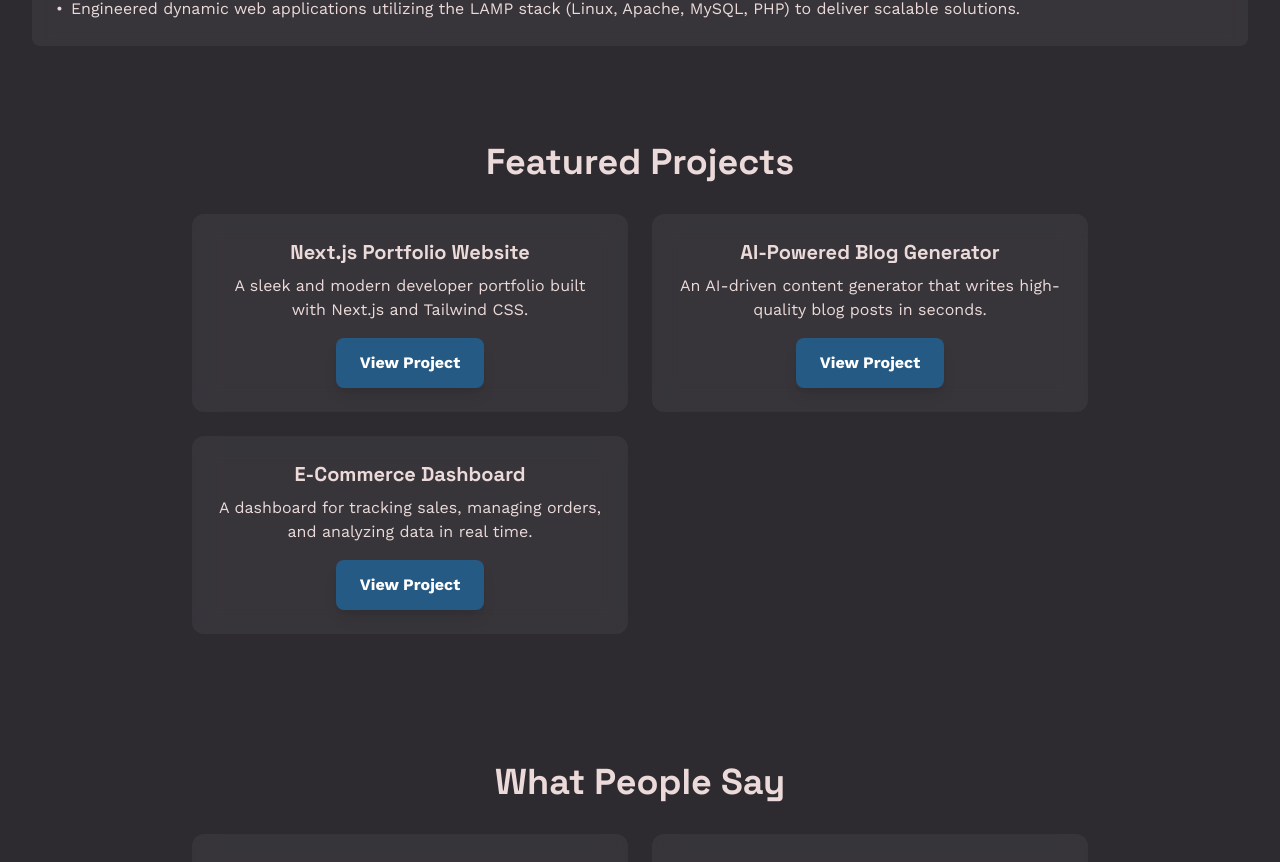
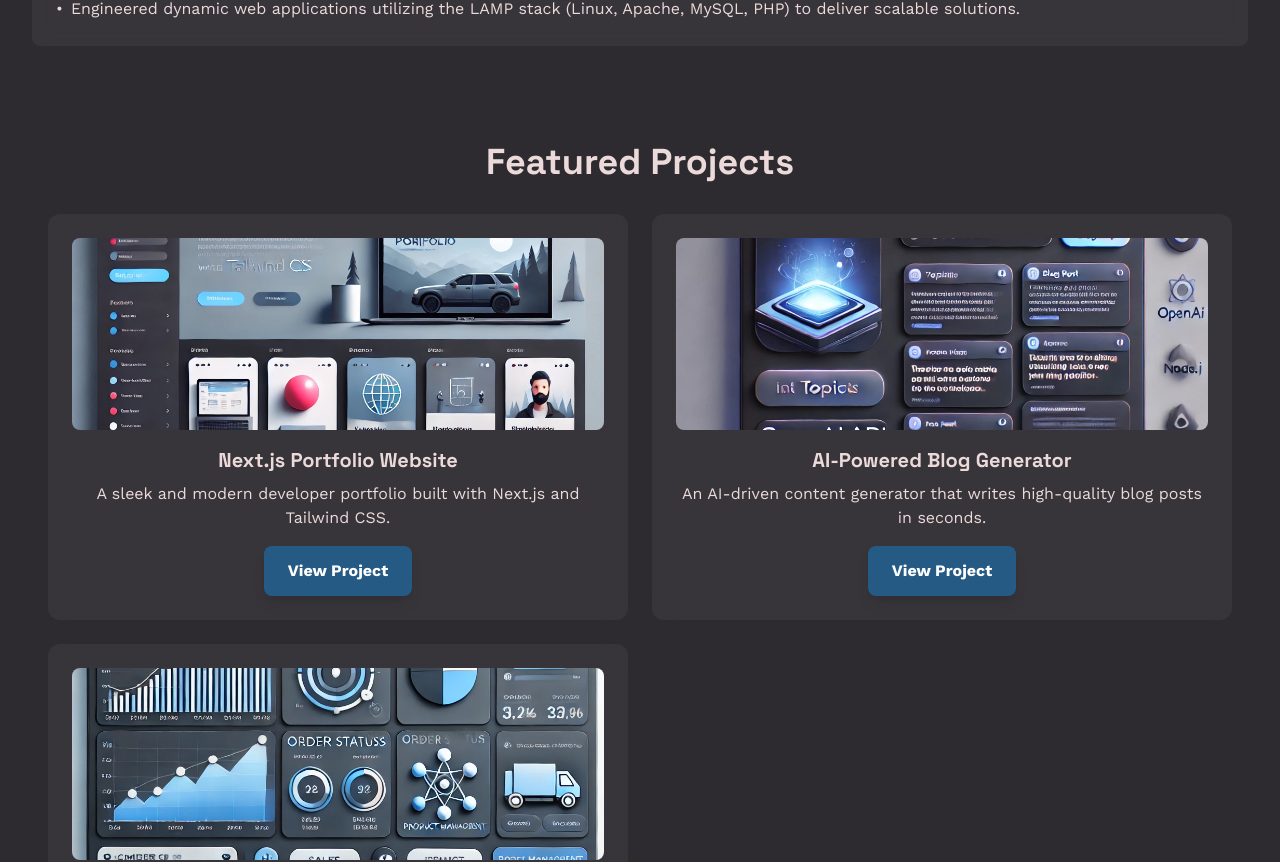
Before and after one commit to Crklemz/portfolio-website, a Next.js app: page / in a window 1280 px wide. Shown: the part 1732-2594 px from the top of the page. Built offline with nearby package versions, Linux system fonts and the light colour scheme.

Commit message:
feat: add image and resize projects section

```diff
--- a/src/app/components/ProjectSection.tsx
+++ b/src/app/components/ProjectSection.tsx
@@ -2,6 +2,7 @@
 
 import { motion } from "framer-motion";
 import Link from "next/link";
+import Image from "next/image";
 
 // Sample Project Data
 const projects = [
@@ -39,12 +40,20 @@ export default function ProjectSection() {
                 whileInView={{ opacity: 1, y: 0 }}
                 transition={{ duration: 0.6 }}
                 viewport={{ once: true }}
-                className="max-w-4xl mx-auto"
+                className="max-w-7xl mx-auto"
             >
                 <h2 className="text-3xl md:text-4xl font-bold text-center mb-8">Featured Projects</h2>
                 <div className="grid grid-cols-1 md:grid-cols-2 gap-6">
                     {projects.map((project, index) => (
                         <div key={index} className="bg-white/5 backdrop-blur-md rounded-xl p-6">
+                            <div className="relative w-full h-48 mb-4 rounded-lg overflow-hidden">
+                                <Image
+                                    src={project.image}
+                                    alt={project.title}
+                                    fill
+                                    className="object-cover"
+                                />
+                            </div>
                             <h3 className="text-xl font-bold mb-2">{project.title}</h3>
                             <p className="mb-4">{project.description}</p>
                             <Link href="/projects" className="btn-secondary inline-block">
```
